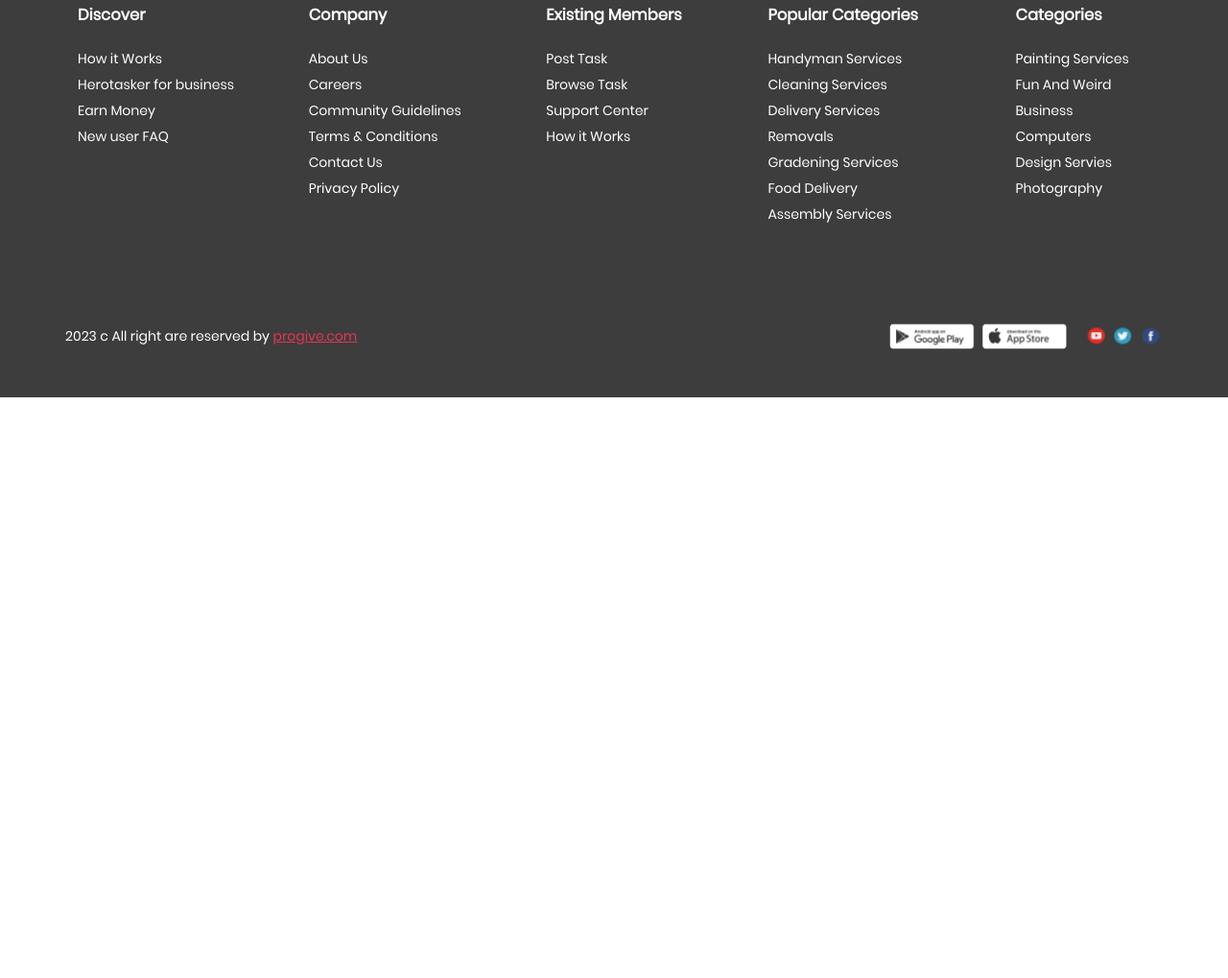
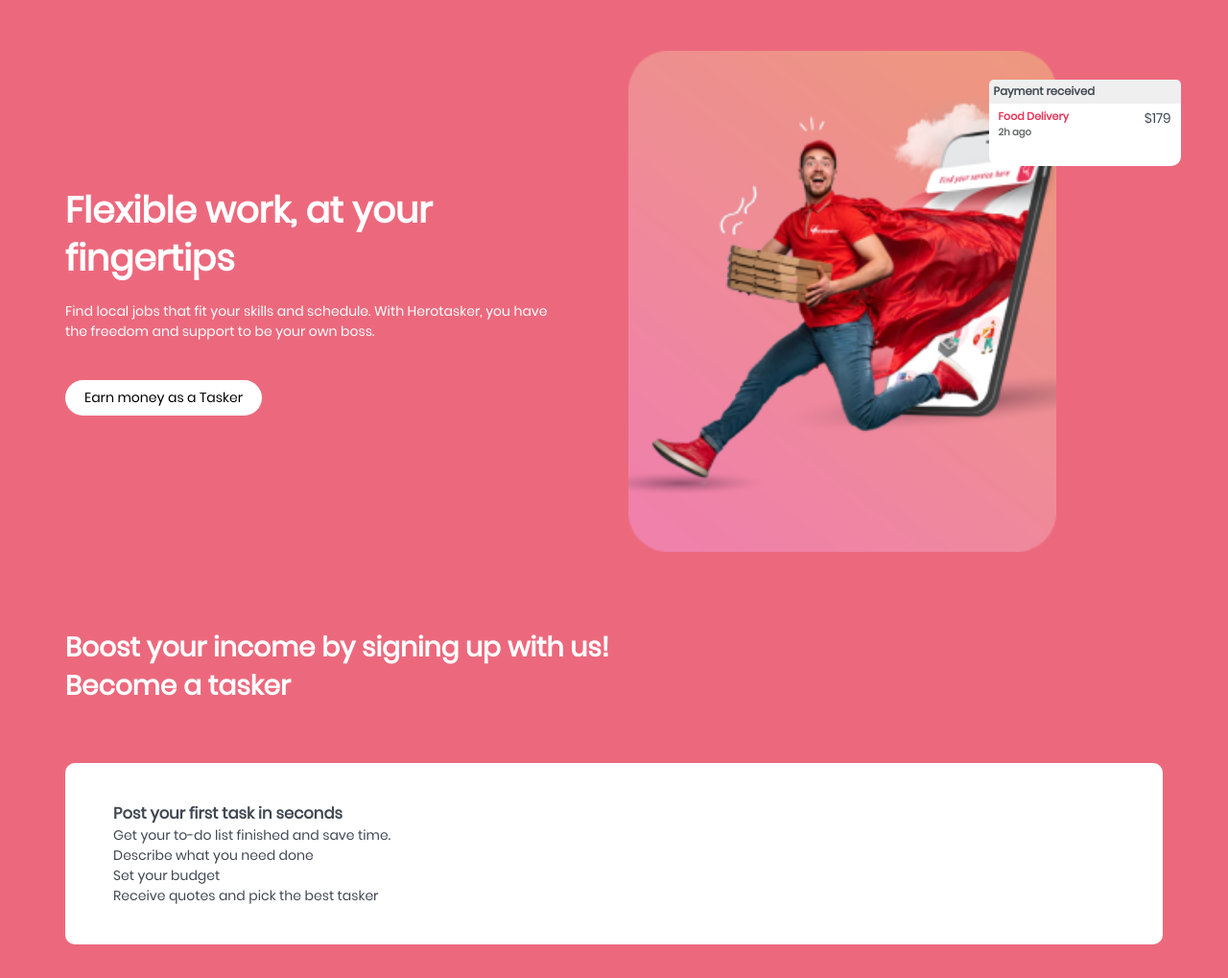
Before and after one commit to jahidmunshi99/HeroTaskers-Website, a plain HTML site: page index.html in a window 1280 px wide. Shown: the part 1833-2852 px from the top of the page at 96% size. Before the commit the page ends 2247 px from the top, so only its background shows below. Drawn offline with Linux system fonts and the light colour scheme.

Commit message:
section update

```diff
--- a/index.html
+++ b/index.html
@@ -229,6 +229,70 @@
         </div>
     </section>
     <!-- ==================================== Bank Secure Section End =================================== -->
+    <!-- ==================================== Flexible-work Section Start =================================== -->
+    <section id="flexible-section">
+        <!-- 1st Part Start -->
+        <div class="container">
+            <div class="row">
+                <div class="col_1_of_2 left">
+                    <div class="item">
+                        <div class="item-title">
+                            <h2>Flexible work, at your fingertips</h2>
+                        </div>
+                        <div class="item-details">
+                            <p>Find local jobs that fit your skills and schedule. With Herotasker, you have the freedom and support to be your own boss.</p>
+                        </div>
+                        <button class="btn">Earn money as a Tasker</button>
+                    </div>
+                </div>
+                <div class="col_1_of_2 right">
+                    <div class="image">
+                        <img src="resources/assets/flexiable-work.png" alt="">
+                        <div class="payment-info">
+                            <div class="title">
+                                <h5>Payment received</h5>
+                            </div>
+                            <div class="row">
+                                <div class="col">
+                                    <div class="item">
+                                        <h6 class="deliery-status">Food Delivery</h6>
+                                        <p class="time-status">2h ago</p>
+                                    </div>
+                                </div>
+                                <div class="col">
+                                    <div class="item">
+                                        <p class="pay-amount">$179</p>
+                                    </div>
+                                </div>
+                            </div>
+                        </div>
+                    </div>
+                </div>
+            </div>
+        </div>
+        <!-- 1st Part End -->
+        <!-- 2nd Part Start -->
+        <div class="container boost">
+            <div class="item-title">
+                <h2>Boost your income by signing up with us! <br> Become a tasker</h2>
+            </div>
+            <div class="row">
+                <div class="col_1_of_2 linfo">
+                    <h3>Post your first task in seconds</h3>
+                    <p>Get your to-do list finished and save time.</p>
+                    <ul>
+                        <li>Describe what you need done  </li>
+                        <li>Set your budget</li>
+                        <li>Receive quotes and pick the best tasker</li>
+                    </ul>
+                </div>
+                <div class="col_1_of_2"></div>
+            </div>
+        </div>
+        <!-- 2nd Part Start -->
+    </section>
+    <!-- ==================================== Flexible-work Section End =================================== -->
+
     </main>
     <!-- ==================================== Footer Start =================================== -->
     <footer id="footer">
--- a/resources/css/main.css
+++ b/resources/css/main.css
@@ -51,14 +51,13 @@ button{ outline: none; border: none;}
 .grid{ display: grid; grid-template-columns: repeat(5, 1fr); grid-gap: 5rem; justify-items: center;}
 .section-title{ color: var(--black-color); font-size: 4.5rem; text-align: center;}
 .section-details{ margin-top: 2rem; line-height: 3rem;}
-.item-title{ font-size: 1.8rem; font-weight: bold;}
-.btn, .btn-2{ padding: 0.8rem 2rem; color: var(--white-color); font-size: 1.4rem; font-family: var(--heading-font); border-radius: 2rem;}
-.btn{ background: var(--theme-color);}
-.btn-2{ background: var(--btn-bg-color);}
+.item-title{ font-weight: bold; color: var(--theme-color); font-size: 2.5rem; line-height: 5rem;}
+.item .item-details{ margin: 2rem 0;}
+.btn, .btn-2{ padding: 0.8rem 2rem; color: var(--white-color); font-size: 1.4rem; font-family: var(--heading-font); border-radius: 2rem; cursor: pointer;}
+.btn{ background: var(--theme-color); cursor: pointer;}
+.btn-2{ background: var(--btn-bg-color); cursor: pointer;}
 .btn:hover{ background: var(--btn-bg-color); transition: all 0.3s ease;}
 .btn-2:hover{ background: var(--theme-color); transition: all 0.3s ease;}
-
-
 /*-- ============================ header ============================= */
 #header{ padding: 1.5rem 0; background: #f1f1fa;}
 nav{ position: fixed; width: 100%; background: #f1f1fa; padding: 1rem 0; top:0; z-index: 1001;}
@@ -101,11 +100,29 @@ nav{ position: fixed; width: 100%; background: #f1f1fa; padding: 1rem 0; top:0;
 /*-- ============================ Bank Secure Section ============================= */
 #bank_secure{ padding: 0rem 0 10rem;}
 #bank_secure .item .image{ width: 40rem; height: 50.5rem; margin: 0 auto;}
-#bank_secure .item .item-title h2{ color: var(--theme-color); }
+#bank_secure .item .item-title h2{ color: var(--theme-color); width: 80%; margin-bottom: 3.5rem;}
 #bank_secure .item .item-group .item-info{ display: flex; justify-content: start; align-items: center; margin: 2rem 0;}
 #bank_secure .item .item-group .item-info .logo{ width:3.5rem; height: 3.5rem; text-align: center; align-items: center; margin-right: 1rem;}
 #bank_secure .item .item-group .item-info .info p{ font-size: 1.2rem;}
 #bank_secure .item button{ margin-top: 3rem;}
+/* ==================================== Flexible-work Section =================================== */
+#flexible-section{ padding: 10rem 0; background: var(--light-pink-color);}
+#flexible-section .left { padding-right: 5rem;}
+#flexible-section .left .item-title h2{ color: var(--white-color); width: 80%; }
+#flexible-section .left .item-details p{ color: var(--white-color);}
+#flexible-section .left .btn{ background: var(--white-color); color: var(--balck-color); margin-top: 2rem;}
+#flexible-section .left .btn:hover{ background: var(--balck-color); color: var(--white-color);}
+#flexible-section .right .image { width: 80%; position: relative;}
+#flexible-section .right .payment-info{ width: 20rem; height: 9rem; background: var(--white-color); margin: auto 0; border-radius: 1rem; position: absolute; top: 3rem; right: -13rem;}
+#flexible-section .right .payment-info .title{ background: var(--post-section-bg-color); padding: 0.4rem 0rem 0.4rem 0.5rem; border-top-left-radius: 0.5rem; border-top-right-radius: 0.5rem;}
+#flexible-section .right .payment-info .row{ padding: 0.5rem 1rem; display: flex; justify-content: space-between; align-items: start;}
+#flexible-section .right .payment-info .row .item .deliery-status{ color: var(--theme-color); font-size: 1.1rem;}
+#flexible-section .right .payment-info .row .item .time-status{ font-size: 1rem; color: var(--btn-bg-color); font-weight: bold;}
+#flexible-section .right .payment-info .row .item .pay-amount{ text-align: right;}
+#flexible-section .boost .item-title h2{ color: var(--white-color); font-size: 2.8rem; margin: 8rem 0 6rem; line-height: 4rem;}
+#flexible-section .boost .row{ background: var(--white-color); padding: 4rem 5rem; border-radius: 1rem;}
+
+
 /*-- ============================ Footer ============================= */
 footer{ background: var(--footer-bg-color); padding: 5rem 0; color: var(--white-color);}
 .grid .item h3{ margin-bottom: 2rem;}
--- a/resources/css/responsive.css
+++ b/resources/css/responsive.css
@@ -13,6 +13,10 @@
     #navbar .btn:hover, .btn-2:hover{ background: none; border-radius: 0;}
     /* Hero */
     #hero .col_1_of_2 img {width: 100%;}
+    /*-- ============================ Flexible Section ============================= */
+    #flexible-section .col_1_of_2{flex-basis: 100%;}
+    #flexible-section .right .image {width: 100%;}
+    #flexible-section .right .payment-info {top: 1rem; right: 0rem;}
     /* Footer */
 }
 @media (max-width:950px){
```
Also changed, not shown: resources/assets/boost img.png (added), resources/assets/flexiable-work.png (added), resources/js/main.js (line endings or trailing spaces).
